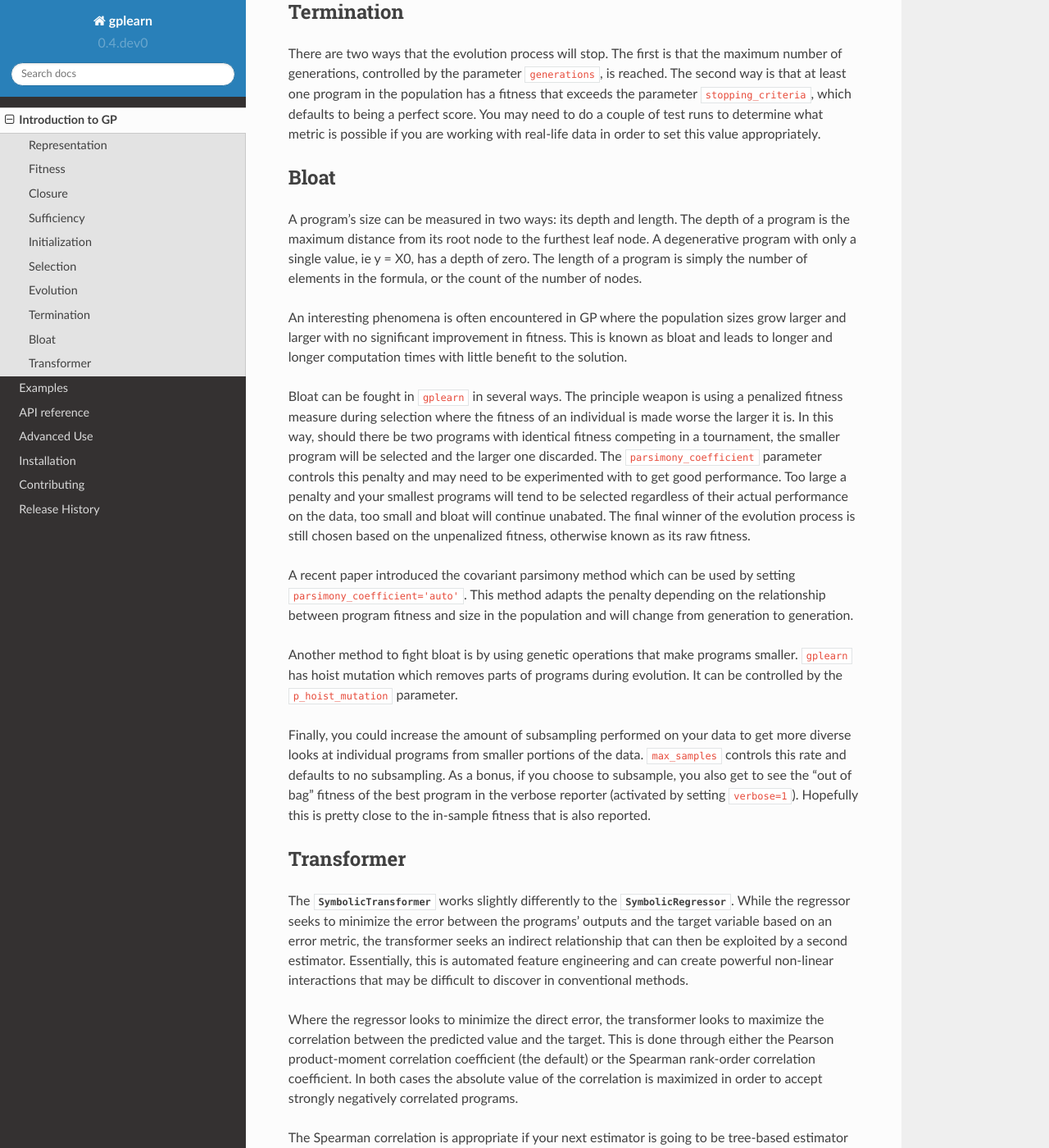
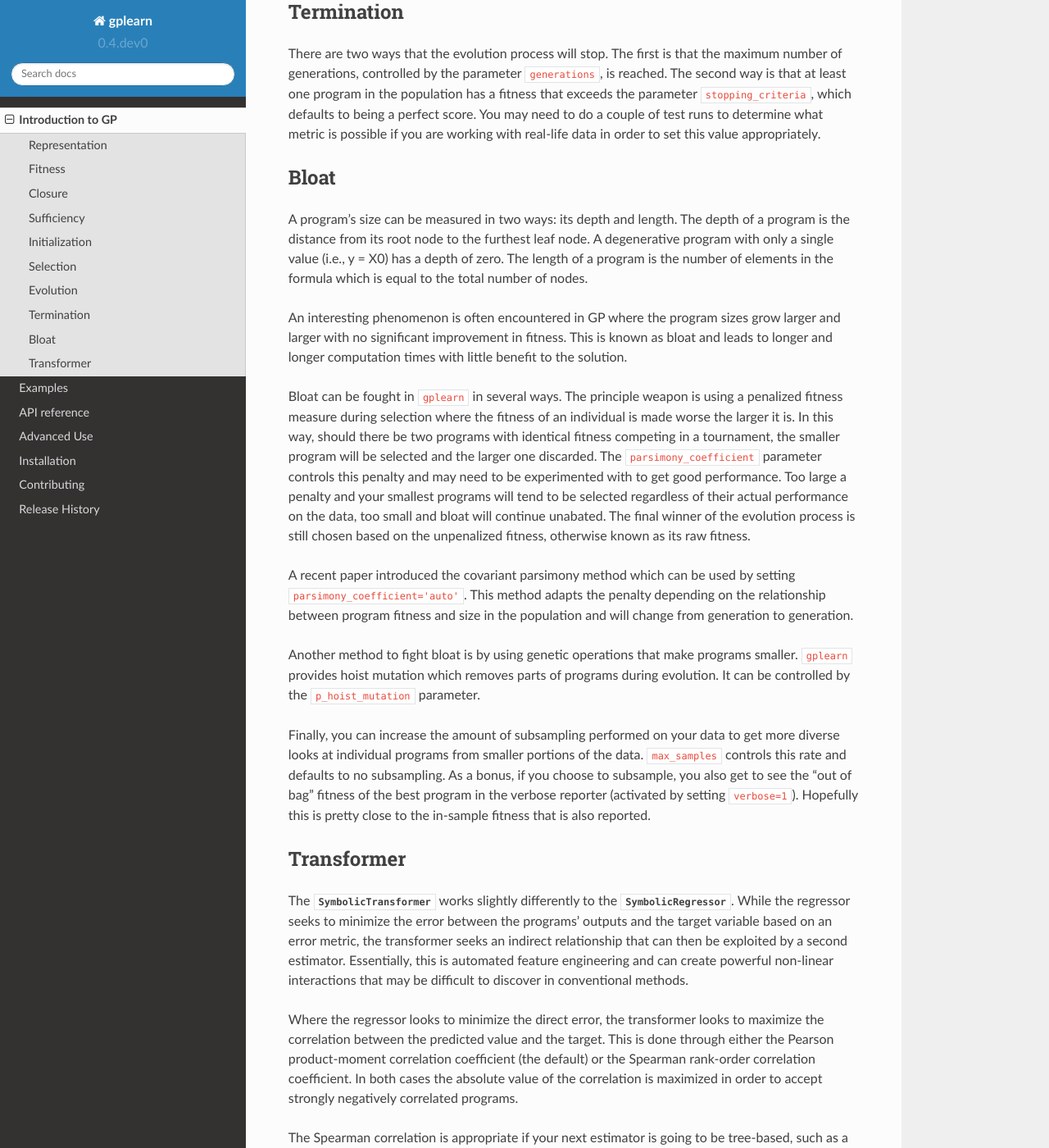
Before and after one commit to trevorstephens/gplearn, a Sphinx documentation site: the page built from doc/intro.rst, in a window 1280 px wide and 1400 px high, scrolled down 9426 px. Shown: the whole window at 82% size. Built offline with Sphinx 7.4.7 and the Read the Docs theme 2.0.0, drawn with Linux system fonts in a browser that asks for light colours; some of the changed text lies outside the part shown.

Commit message:
Small changes to last few sections of introduction.

```diff
--- a/doc/intro.rst
+++ b/doc/intro.rst
@@ -470,12 +470,12 @@ Bloat
 -----
 
 A program's size can be measured in two ways: its depth and length. The depth
-of a program is the maximum distance from its root node to the furthest leaf
-node. A degenerative program with only a single value, ie y = X0, has a depth
-of zero. The length of a program is simply the number of elements in the
-formula, or the count of the number of nodes.
+of a program is the distance from its root node to the furthest leaf
+node. A degenerative program with only a single value (i.e., y = X0) has a depth
+of zero. The length of a program is the number of elements in the
+formula which is equal to the total number of nodes.
 
-An interesting phenomena is often encountered in GP where the population sizes
+An interesting phenomenon is often encountered in GP where the program sizes
 grow larger and larger with no significant improvement in fitness. This is
 known as bloat and leads to longer and longer computation times with little
 benefit to the solution.
@@ -498,10 +498,10 @@ depending on the relationship between program fitness and size in the
 population and will change from generation to generation.
 
 Another method to fight bloat is by using genetic operations that make programs
-smaller. ``gplearn`` has hoist mutation which removes parts of programs during
-evolution. It can be controlled by the  ``p_hoist_mutation`` parameter.
+smaller. ``gplearn`` provides hoist mutation which removes parts of programs
+during evolution. It can be controlled by the  ``p_hoist_mutation`` parameter.
 
-Finally, you could increase the amount of subsampling performed on your data to
+Finally, you can increase the amount of subsampling performed on your data to
 get more diverse looks at individual programs from smaller portions of the
 data. ``max_samples`` controls this rate and defaults to no subsampling. As a
 bonus, if you choose to subsample, you also get to see the “out of bag” fitness
```
Also changed, not shown: other parts of doc/intro.rst (+1 -1 lines).
